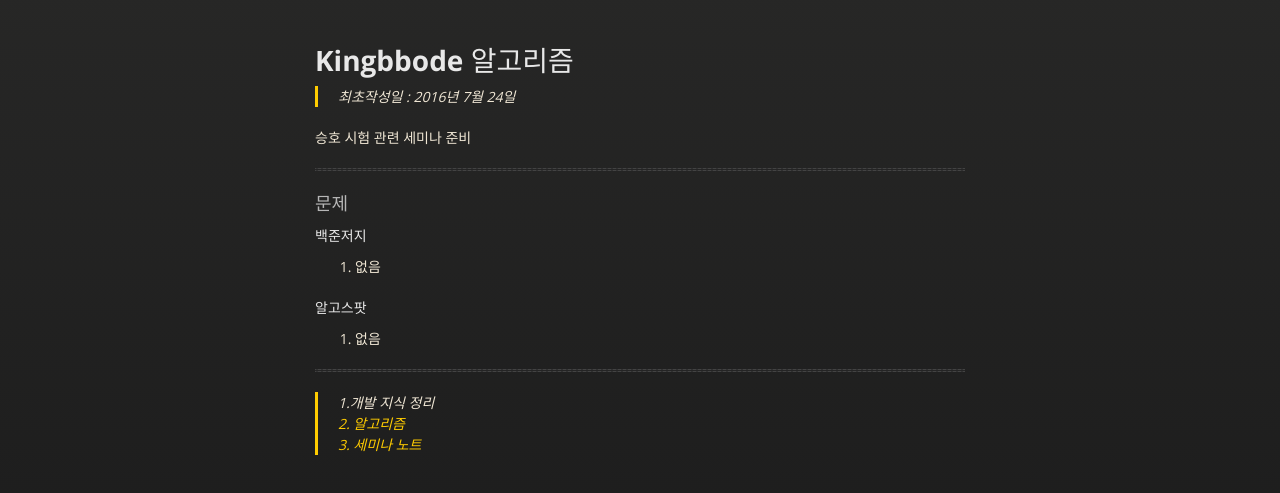
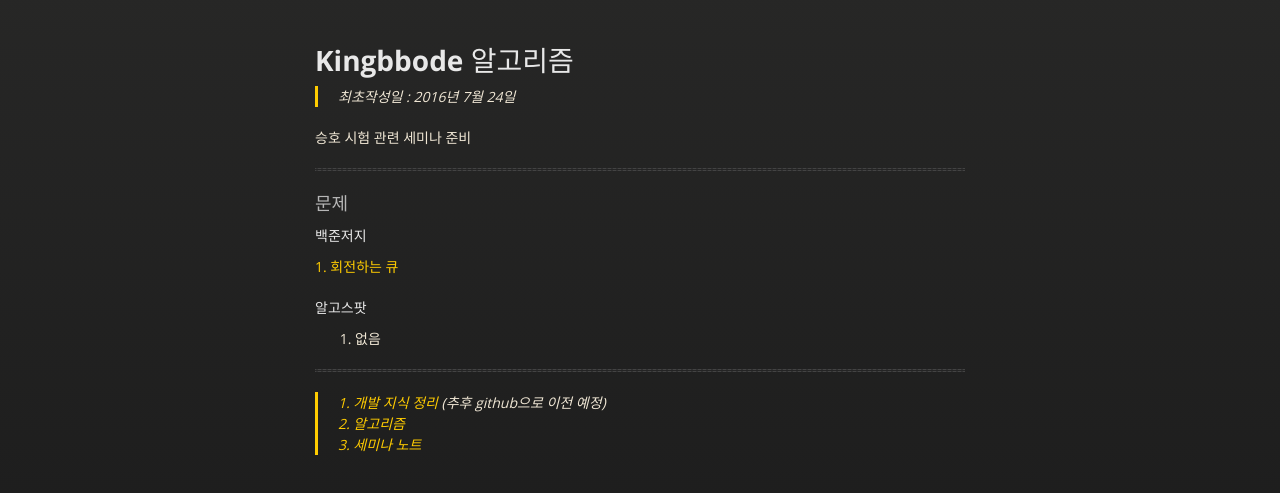
Before and after one commit to kingbbode/algorithm, a plain HTML site: page index.html in a window 1280 px wide. Shown: the part 189-682 px from the top of the page. Drawn offline with nearby package versions, Linux system fonts and the light colour scheme.

```diff
--- a/index.html
+++ b/index.html
@@ -56,9 +56,7 @@
 <h4>
 <a id="백준저지" class="anchor" href="#%EB%B0%B1%EC%A4%80%EC%A0%80%EC%A7%80" aria-hidden="true"><span aria-hidden="true" class="octicon octicon-link"></span></a>백준저지</h4>
 
-<ol>
-<li>없음</li>
-</ol>
+<p><a href="https://github.com/kingbbode/algorithm/tree/master/src/problem1021">1. 회전하는 큐</a></p>
 
 <h4>
 <a id="알고스팟" class="anchor" href="#%EC%95%8C%EA%B3%A0%EC%8A%A4%ED%8C%9F" aria-hidden="true"><span aria-hidden="true" class="octicon octicon-link"></span></a>알고스팟</h4>
@@ -70,7 +68,7 @@
 <hr>
 
 <blockquote>
-<p>1.개발 지식 정리<br>
+<p><a href="http://kingbbode.tistory.com">1. 개발 지식 정리</a> (<em>추후 github으로 이전 예정</em>)<br>
 <a href="http://kingbbode.github.io/algorithm/">2. 알고리즘</a><br>
 <a href="https://kingbbode.github.io/seminar/">3. 세미나 노트</a>  </p>
 </blockquote>
--- a/params.json
+++ b/params.json
@@ -1,6 +1,6 @@
 {
   "name": "Kingbbode 개발노트 - 알고리즘",
   "tagline": "",
-  "body": "# **Kingbbode 알고리즘**\r\n> 최초작성일 : 2016년 7월 24일\r\n\r\n승호 시험 관련 세미나 준비\r\n\r\n***\r\n\r\n### 문제\r\n\r\n#### 백준저지\r\n1. 없음\r\n\r\n#### 알고스팟\r\n1. 없음\r\n\r\n***\r\n\r\n> 1.개발 지식 정리  \r\n> [2. 알고리즘](http://kingbbode.github.io/algorithm/)    \r\n> [3. 세미나 노트](https://kingbbode.github.io/seminar/)  ",
+  "body": "# **Kingbbode 알고리즘**\r\n> 최초작성일 : 2016년 7월 24일\r\n\r\n승호 시험 관련 세미나 준비\r\n\r\n***\r\n\r\n### 문제\r\n\r\n#### 백준저지\r\n[1. 회전하는 큐](https://github.com/kingbbode/algorithm/tree/master/src/problem1021)\r\n\r\n#### 알고스팟\r\n1. 없음\r\n\r\n***\r\n\r\n> [1. 개발 지식 정리](http://kingbbode.tistory.com) (*추후 github으로 이전 예정*)  \r\n> [2. 알고리즘](http://kingbbode.github.io/algorithm/)    \r\n> [3. 세미나 노트](https://kingbbode.github.io/seminar/)  ",
   "note": "Don't delete this file! It's used internally to help with page regeneration."
 }
```
